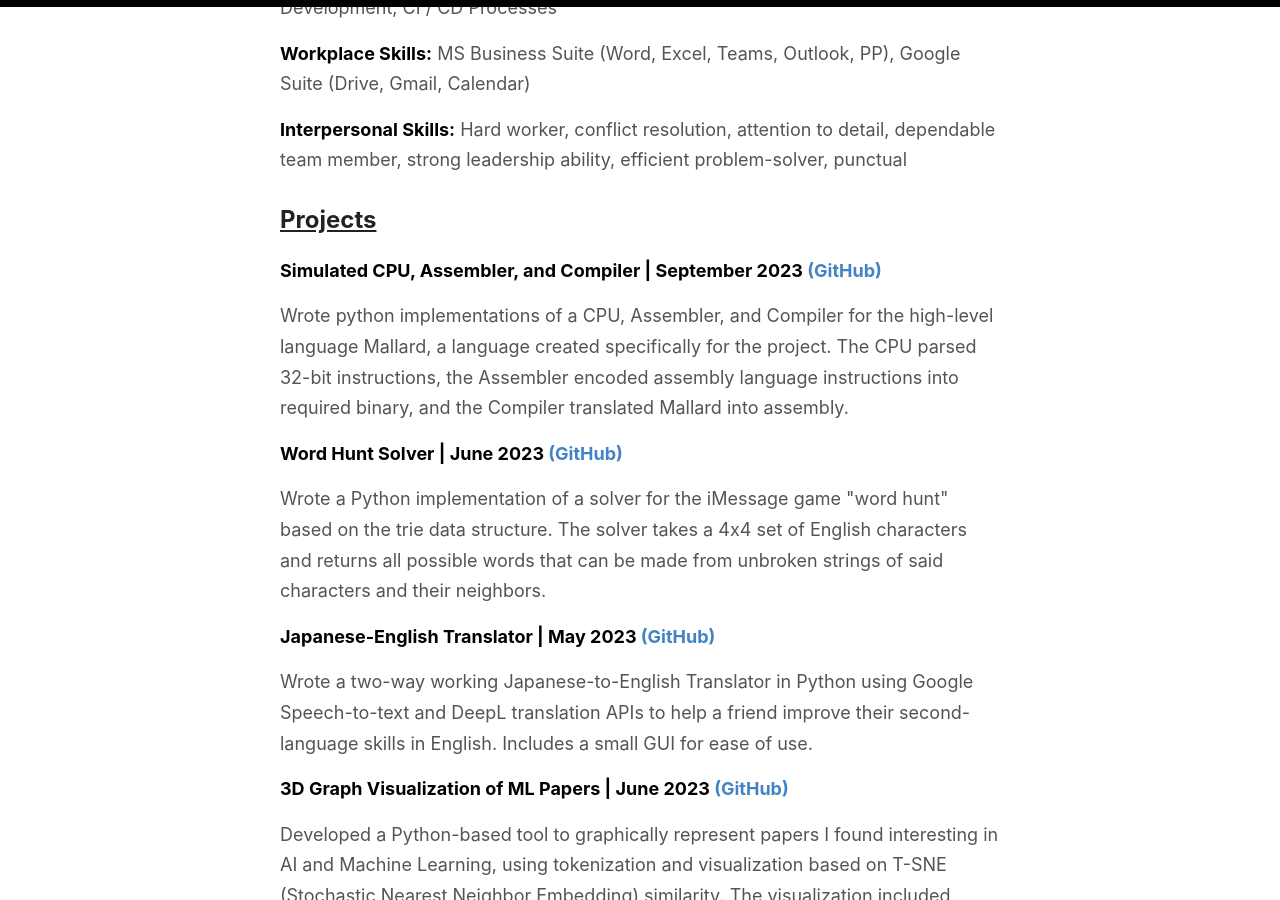
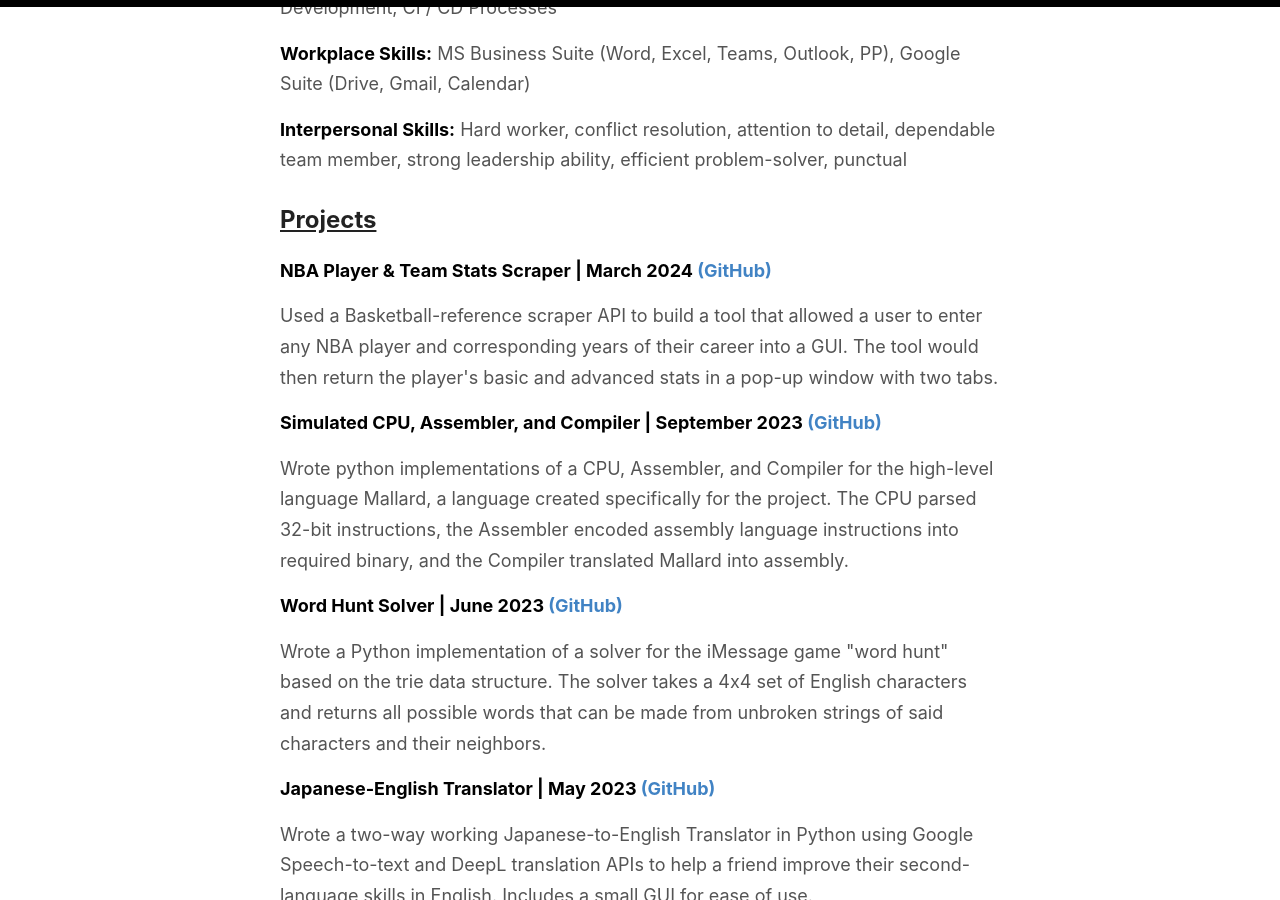
Before and after one commit to johnmoore24/johnmoore24.github.io, a Jekyll site: the page built from index.html, in a window 1280 px wide and 900 px high, scrolled down 807 px. Built offline with Jekyll 4.4.1, drawn with Linux system fonts in a browser that asks for light colours; the list of posts is cut into pages by our own code.

Commit message:
added a project to the resume

```diff
--- a/_config.yml
+++ b/_config.yml
@@ -42,8 +42,8 @@ google_analytics: UA-43339302-11
 
 # Your website URL (e.g. http://amitmerchant1990.github.io or http://www.amitmerchant.com)
 # Used for Sitemap.xml and your RSS feed
-url: http://www.amitmerchant.com/reverie
-enforce_ssl: https://www.amitmerchant.com/reverie
+url: http://https://johnnycashpersonal.github.io/
+enforce_ssl: https://https://johnnycashpersonal.github.io/
 
 # If you're hosting your site at a Project repository on GitHub pages
 # (http://yourusername.github.io/repository-name)
--- a/index.html
+++ b/index.html
@@ -48,6 +48,10 @@ layout: default
   <section>
     <h2 style="text-align: left; text-decoration: underline;">Projects</h2>
     <article>
+      <p style="font-weight: bold; color: black;">NBA Player & Team Stats Scraper | March 2024 <a href="https://github.com/johnnycashpersonal/NBA_project" target="_blank">(GitHub)</a></p>
+      <p style="color:rgb(84, 84, 84);">Used a Basketball-reference scraper API to build a tool that allowed a user to enter any NBA player and corresponding years of their career into a GUI. The tool would then return the player's basic and advanced stats in a pop-up window with two tabs.</p>
+    </article>
+    <article>
       <p style="font-weight: bold; color: black;">Simulated CPU, Assembler, and Compiler | September 2023 <a href="https://github.com/johnnycashpersonal/juck-stack" target="_blank">(GitHub)</a></p>
       <p style="color:rgb(84, 84, 84);">Wrote python implementations of a CPU, Assembler, and Compiler for the high-level language Mallard, a language created specifically for the project. The CPU parsed 32-bit instructions, the Assembler encoded assembly language instructions into required binary, and the Compiler translated Mallard into assembly.</p>
     </article>
```
